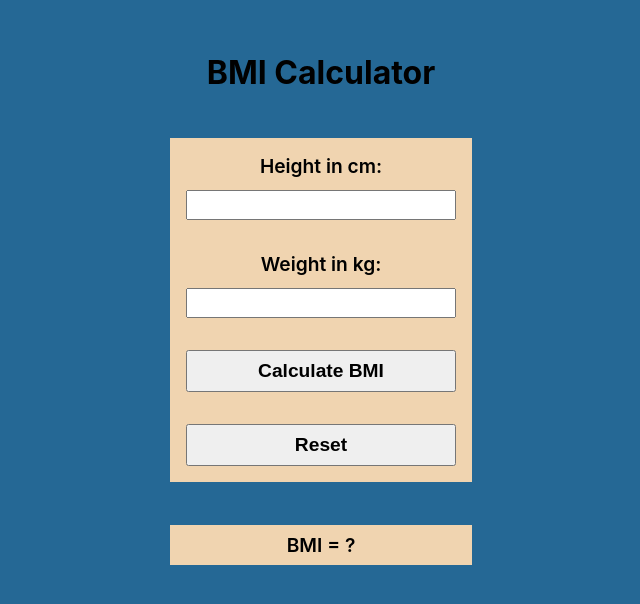
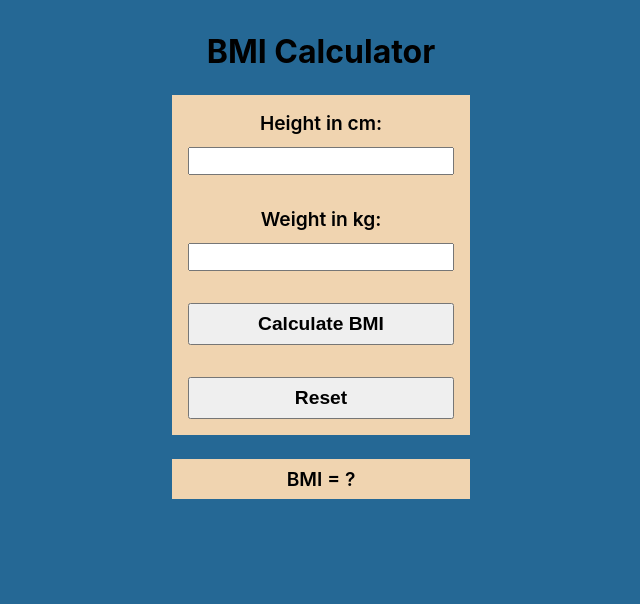
Before and after one commit to finiky/BMI-Calculator, a React (Create React App) app in the folder app/: page / in a window 1280 px wide. Shown: the top 604 px of the page, without its empty margins (319-959 px from the left). Built offline with nearby package versions, Linux system fonts and the light colour scheme.

Commit message:
added css for chaning margin and padding for all the elements in the document

```diff
--- a/app/src/index.css
+++ b/app/src/index.css
@@ -1,9 +1,11 @@
 * {
+  margin: 0;
+  padding: 0;
   box-sizing: border-box;
-
 }
 body {
-  margin: 0;
+  width: 100%;
+  height: 100%;
   font-family: -apple-system, BlinkMacSystemFont, "Segoe UI", "Roboto", "Oxygen",
     "Ubuntu", "Cantarell", "Fira Sans", "Droid Sans", "Helvetica Neue",
     sans-serif;
```
